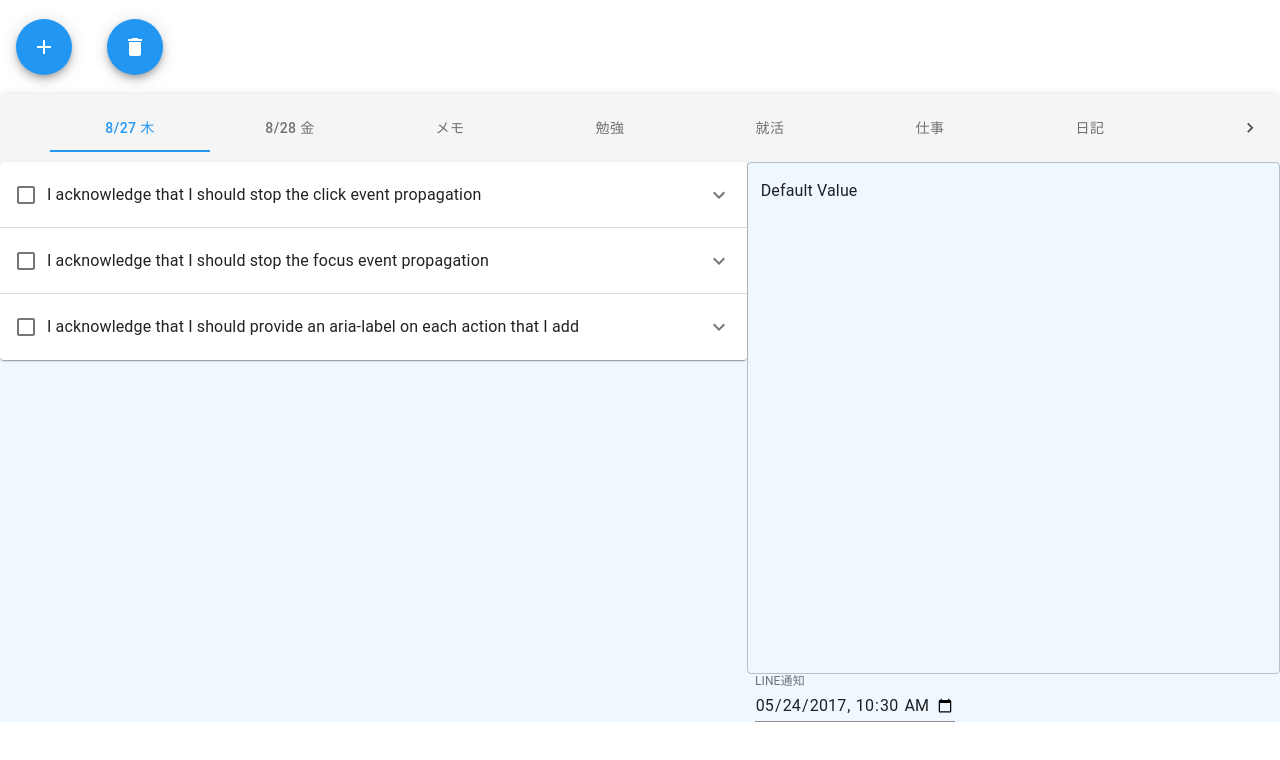
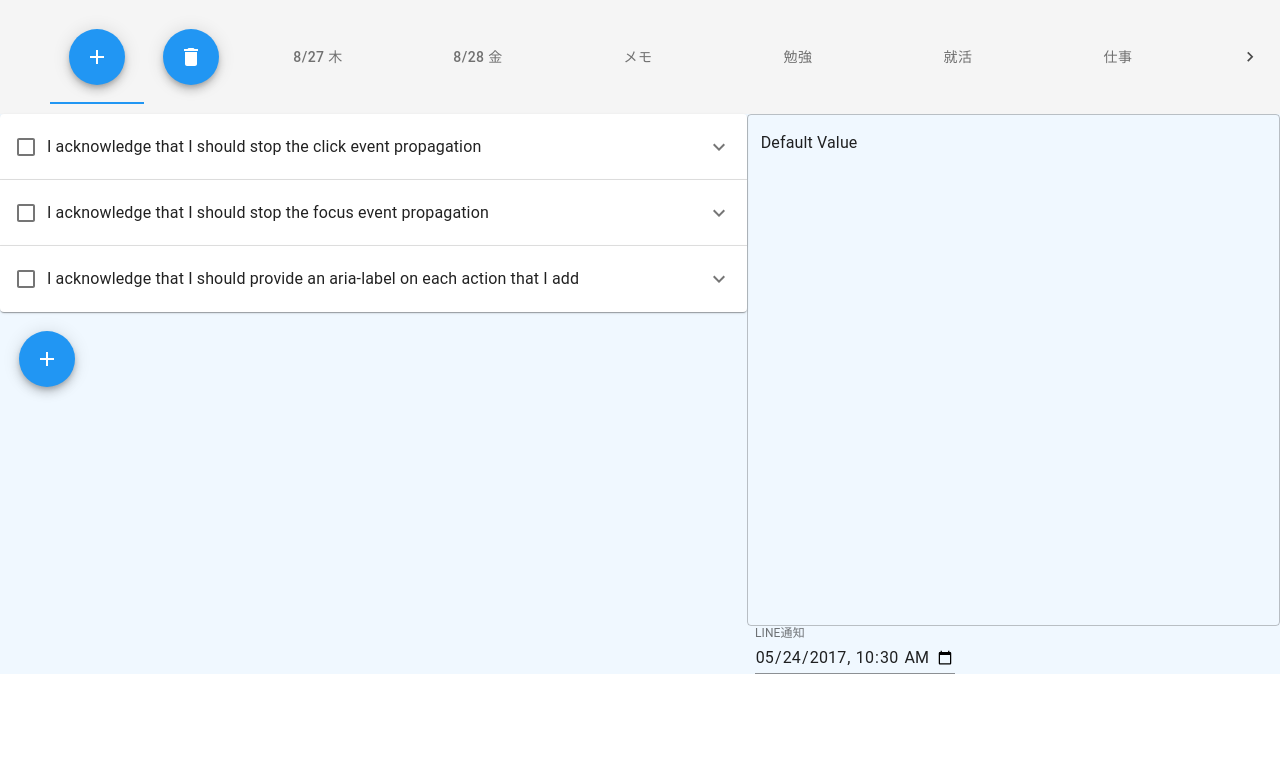
Before and after one commit to haru890/Flip_List, a React (Create React App) app in the folder react-app/: page / in a window 1280 px wide. Shown: the top 760 px of the page. Built offline with nearby package versions, Linux system fonts and the light colour scheme; no server answers.

Commit message:
add icon にボタンデザインを追加

```diff
--- a/react-app/src/App.tsx
+++ b/react-app/src/App.tsx
@@ -4,7 +4,6 @@ import React from "react";
 import ActionsInAccordionSummary from "./components/ActionsInAccordionSummary";
 import AddButtonIcon from "./components/AddButtonIcon";
 import DateAndTimePickers from "./components/DateTimePickers";
-import DeleteButtonIcon from "./components/DeleteButtonIcon";
 import MultilineTextFields from "./components/MultilineTextFields";
 import ScrollableTabs from "./components/ScrollableTabs";
 
@@ -12,12 +11,11 @@ function App() {
   return (
     <Grid container>
       <Grid item xs={12} md={12}>
-        <AddButtonIcon />
-        <DeleteButtonIcon />
         <ScrollableTabs />
       </Grid>
       <Main item xs={12} md={7}>
         <ActionsInAccordionSummary />
+        <AddButtonIcon />
       </Main>
       <Aside item xs={12} md={5}>
         <MultilineTextFields />
--- a/react-app/src/components/AddButtonIcon.tsx
+++ b/react-app/src/components/AddButtonIcon.tsx
@@ -1,3 +1,4 @@
+import { IconButton } from "@material-ui/core";
 import Fab from "@material-ui/core/Fab";
 import { createStyles, makeStyles, Theme } from "@material-ui/core/styles";
 import Tooltip from "@material-ui/core/Tooltip";
@@ -22,9 +23,11 @@ export default function SimpleTooltips() {
 
   return (
     <Tooltip title="Add" aria-label="add">
-      <Fab color="primary" className={classes.fab}>
-        <AddIcon />
-      </Fab>
+      <IconButton size="small" aria-label="add">
+        <Fab color="primary" className={classes.fab}>
+          <AddIcon />
+        </Fab>
+      </IconButton>
     </Tooltip>
   );
 }
--- a/react-app/src/components/ScrollableTabs.tsx
+++ b/react-app/src/components/ScrollableTabs.tsx
@@ -10,6 +10,8 @@ import {
 import React, { ChangeEvent, FC, ReactNode, useEffect, useState } from "react";
 import { fetchTabs } from "../api/tab";
 import { Tab as _Tab } from "../models/tab";
+import AddButtonIcon from "./AddButtonIcon";
+import DeleteButtonIcon from "./DeleteButtonIcon";
 
 interface Props {
   children?: ReactNode;
@@ -55,7 +57,7 @@ const ScrollableTabs = () => {
   };
 
   return (
-    <div>
+    <>
       <AppBar position="static" color="default">
         <Tabs
           value={value}
@@ -70,6 +72,8 @@ const ScrollableTabs = () => {
             fontSize: "large",
           }}
         >
+          <AddButtonIcon />
+          <DeleteButtonIcon />
           <Tab label="8/27 木" />
           <Tab label="8/28 金" />
           <Tab label="メモ" />
@@ -82,7 +86,7 @@ const ScrollableTabs = () => {
           <Tab label="契約更新" />
         </Tabs>
       </AppBar>
-    </div>
+    </>
   );
 };
 
```
